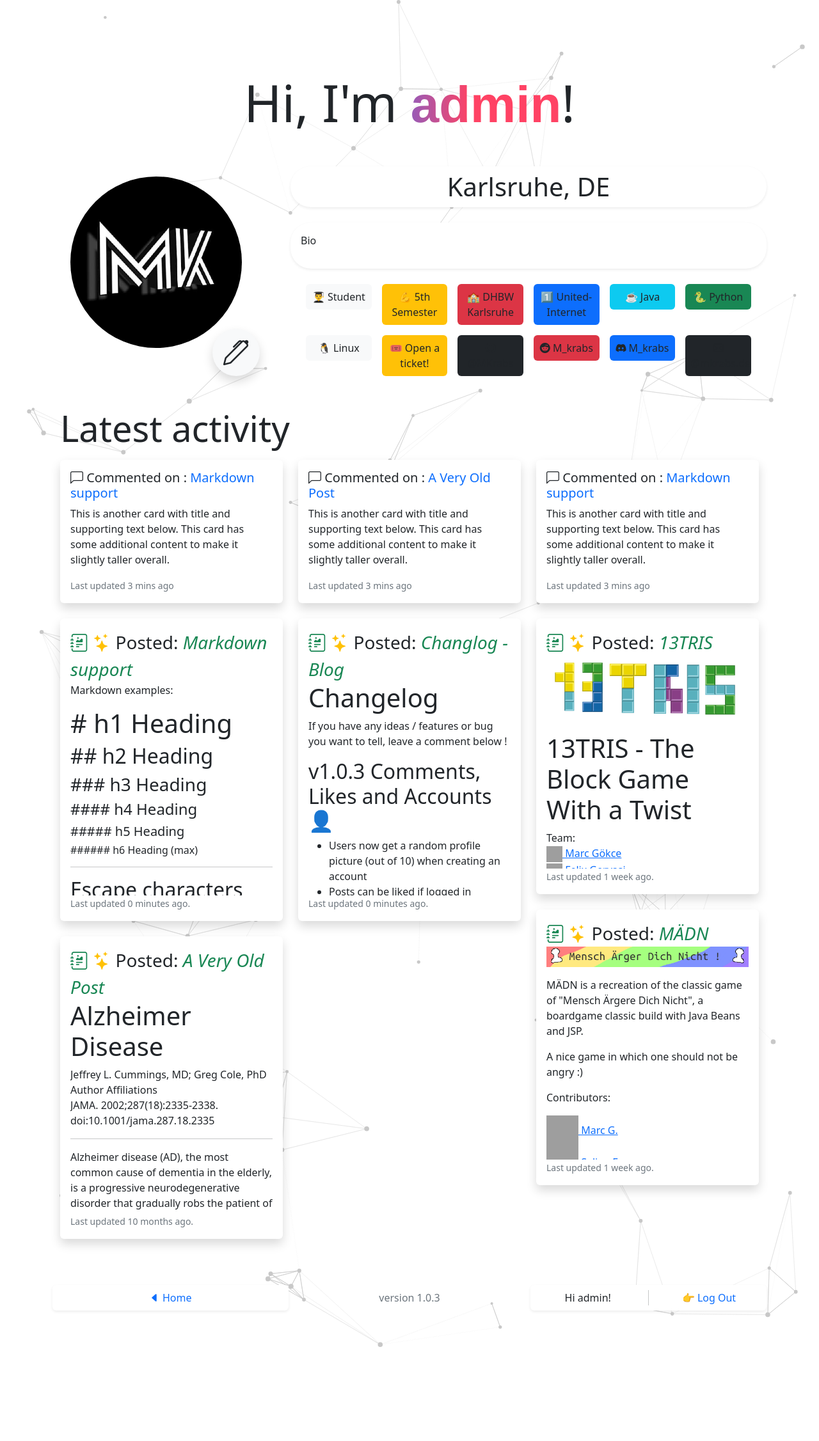
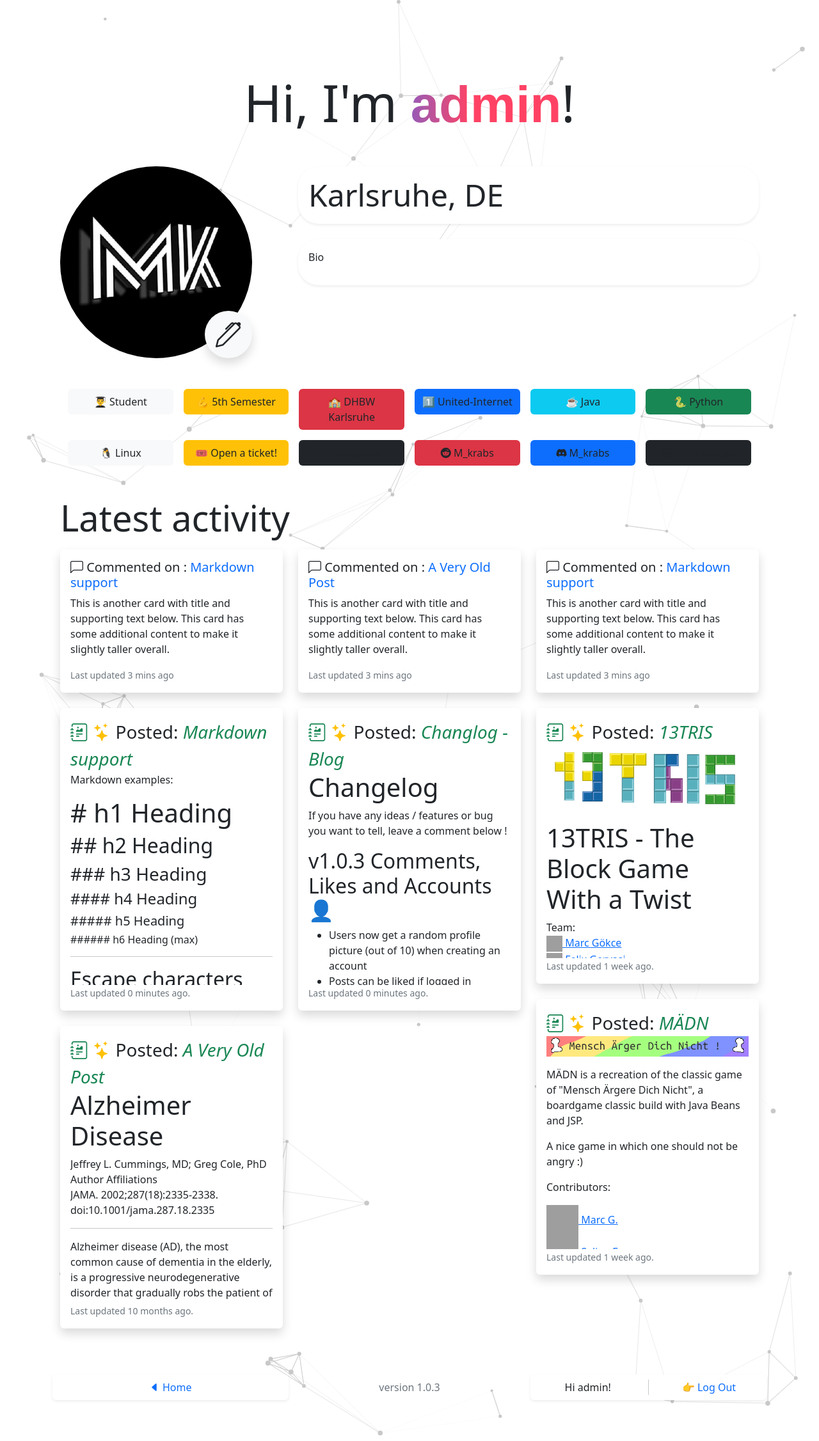
Before and after one commit to MKrabs/Blog, a Django app: a page that uses templates/blog/userprofile.html in a window 1280 px wide. Shown: the whole page at 64% size. Before the commit the page ends 2106 px from the top, so only its background shows below. Run offline with Django 3.2, Linux system fonts and the light colour scheme; a user stored in the database is signed in; data comes from the database, SQL or seed files in the repository; some libraries are stand-ins or nearby versions; grey boxes are pictures that could not be loaded.

Commit message:
NEW: User Profile edit

```diff
--- a/blog/forms.py
+++ b/blog/forms.py
@@ -1,9 +1,57 @@
-from django.contrib.auth.forms import UserCreationForm
+from django.contrib.auth.forms import UserCreationForm, UserChangeForm
 from django.contrib.auth.models import User
 from django import forms
+
+from blog.models import Profile
 
 
 class CreateUserForm(UserCreationForm):
     class Meta:
         model = User
         fields = ['username', 'email', 'password1', 'password2']
+
+
+class UpdateUserForm(forms.ModelForm):
+    username = forms.CharField(
+        max_length=100,
+        required=True,
+        widget=forms.TextInput(attrs={'class': 'form-control border-0 bg-transparent'})
+    )
+
+    class Meta:
+        model = User
+        fields = ['username']
+
+
+class UpdateProfileInfoForm(forms.ModelForm):
+    bio = forms.CharField(widget=forms.Textarea(
+        attrs={
+            'class': 'form-control border-0 h-100',
+            'rows': 20,
+            'onkeydown': 'activateConfirmButton();',
+        }))
+    location = forms.CharField(widget=forms.Textarea(
+        attrs={
+            'class': 'form-control border-0 h-100',
+            'rows': 20,
+            'onkeydown': 'activateConfirmButton();',
+        }))
+
+    class Meta:
+        model = Profile
+        fields = ['bio', 'location']
+
+
+class UpdateProfilePictureForm(forms.ModelForm):
+    picture = forms.ImageField(widget=forms.FileInput(
+        attrs={
+            'class': 'rounded-circle position-absolute bottom-0 end-0 opacity-0 btn',
+            'style': 'width: 100%; height: 100%',
+            'onchange': 'readURL(this); activateConfirmButton();',
+            'accept': '.jpg,.jpeg,.png,.gif'
+        }),
+        required=False)
+
+    class Meta:
+        model = Profile
+        fields = ['picture']
--- a/blog/models.py
+++ b/blog/models.py
@@ -1,5 +1,7 @@
+import math
 from random import randint
 
+from PIL import Image
 from django.db import models
 from django.contrib.auth.models import User
 from django.db.models.signals import post_save
@@ -11,6 +13,24 @@ class Profile(models.Model):
     bio = models.TextField(max_length=500, blank=True)
     location = models.CharField(max_length=30, blank=True)
     picture = models.ImageField(blank=True, upload_to='profile_pictures')
+
+    def save(self, *args, **kwargs):
+        super().save()
+
+        img = Image.open(self.picture.path)
+
+        h = img.height
+        w = img.width
+
+        if w > h:
+            space_start = round((w - h) / 2)
+            crop_area = (space_start, 0, space_start + h, h)
+        else:
+            space_start = round((h - w) / 2)
+            crop_area = (0, space_start, w, space_start + w)
+
+        img = img.crop(crop_area)
+        img.save(self.picture.path)
 
 
 @receiver(post_save, sender=User)
--- a/blog/views.py
+++ b/blog/views.py
@@ -3,6 +3,7 @@ from operator import attrgetter
 
 import markdown
 from django.contrib import messages
+from django.contrib.auth.decorators import login_required
 from django.contrib.auth.models import User
 from django.http import HttpResponse
 from django.shortcuts import render, redirect
@@ -10,7 +11,7 @@ from django.core.paginator import Paginator, EmptyPage
 from django.contrib.auth.forms import UserCreationForm
 from django.urls import reverse
 
-from blog.forms import CreateUserForm
+from blog.forms import CreateUserForm, UpdateUserForm, UpdateProfileInfoForm, UpdateProfilePictureForm
 import bleach
 from .models import Post, Tag, Comment, Like
 
@@ -145,7 +146,32 @@ def comment_delete(request, post_id, comm_id):
     return redirect(reverse('post', kwargs={'post_id': post_id}) + '#comments')
 
 
+@login_required()
 def user_profile(request, user_name):
+    if request.method == 'POST':
+        print("post !")
+        user_form = UpdateUserForm(request.POST, instance=request.user)
+        profile_form = UpdateProfileInfoForm(request.POST, request.FILES, instance=request.user.profile)
+        profile_picture_form = UpdateProfilePictureForm(request.POST, request.FILES, instance=request.user.profile)
+
+        print(user_form.is_valid())
+        print(profile_form.is_valid())
+        print(profile_picture_form.is_valid())
+
+        if user_form.is_valid():
+            user_form.save()
+
+        if profile_form.is_valid():
+            profile_form.save()
+
+        if profile_picture_form.is_valid():
+            profile_picture_form.save()
+
+    else:
+        user_form = UpdateUserForm(instance=request.user)
+        profile_form = UpdateProfileInfoForm(instance=request.user.profile)
+        profile_picture_form = UpdateProfilePictureForm(instance=request.user.profile)
+
     profile = User.objects.get(username=user_name)
     profile.profile.bio = marker(profile.profile.bio)
     tags = Tag.objects.all()
@@ -164,5 +190,8 @@ def user_profile(request, user_name):
     context = {
         'profile': profile,
         'tags': tags,
+        'user_form': user_form,
+        'profile_form': profile_form,
+        'profile_picture_form': profile_picture_form,
     }
     return render(request, 'blog/userprofile.html', context)
--- /dev/null
+++ b/static/js/filechooser.js
@@ -0,0 +1,35 @@
+//
+
+const readURL = (input) => {
+    if (!(input.files && input.files[0])) {
+        return;
+    }
+    const reader = new FileReader();
+    reader.onload = e => {
+        document.getElementById('profile_picture')
+            .getElementsByTagName('img')[0]
+            .setAttribute('src', e.target.result);
+    };
+    reader.readAsDataURL(input.files[0]);
+}
+
+const activateEditMode = () => {
+    [...document.getElementsByClassName('invisible')].forEach(e => {
+        e.classList.add('tempclass');
+        e.classList.remove('invisible');
+    });
+
+    [...document.getElementsByClassName('visible')].forEach(e => {
+        e.classList.add('invisible');
+        e.classList.remove('visible');
+    });
+
+    [...document.getElementsByClassName('tempclass')].forEach(e => {
+        e.classList.add('visible');
+        e.classList.remove('invisible');
+    });
+}
+
+const activateConfirmButton = () => {
+    document.getElementById('confirm-form').classList.remove('d-none');
+}
--- a/templates/blog/profile_picture.html
+++ b/templates/blog/profile_picture.html
@@ -1,6 +1,6 @@
 <!-- Profile picture -->
 
 <img src="{{ url | default:'/media/profile_pictures/anonymous.jpg' }}"
-     class="img-fluid rounded-circle p-3"
-     style="max-height: {{ maxheight }}"
+     class="img-fluid rounded-circle"
+     style="max-height: {{ maxheight }}; object-fit: cover;"
      alt="profilePicture">
--- a/templates/blog/user_history.html
+++ b/templates/blog/user_history.html
@@ -1,8 +1,4 @@
 <!-- - {{ profile }} history - -->
-
-<script src="https://cdn.jsdelivr.net/npm/masonry-layout@4.2.2/dist/masonry.pkgd.min.js"
-        integrity="sha384-GNFwBvfVxBkLMJpYMOABq3c+d3KnQxudP/mGPkzpZSTYykLBNsZEnG2D9G/X/+7D" crossorigin="anonymous"
-        async></script>
 
 <div class="row mb-3 mt-5">
     <span class="display-4">Latest activity</span>
--- a/templates/blog/userprofile.html
+++ b/templates/blog/userprofile.html
@@ -1,5 +1,12 @@
 {% extends 'blog/base.html' %}
 {% load static %}
+
+{% block scripts %}
+    <script src="{% static 'js/filechooser.js' %}" defer></script>
+    <script src="https://cdn.jsdelivr.net/npm/masonry-layout@4.2.2/dist/masonry.pkgd.min.js"
+            integrity="sha384-GNFwBvfVxBkLMJpYMOABq3c+d3KnQxudP/mGPkzpZSTYykLBNsZEnG2D9G/X/+7D" crossorigin="anonymous"
+            async></script>
+{% endblock %}
 
 {% block title %}
     {{ profile }}
@@ -11,24 +18,60 @@
 
 {% block main_body %}
     <div class="container">
+        <div class="row justify-content-center gap-5 mb-5">
+            <form method="post" enctype="multipart/form-data">
+                {% csrf_token %}
                 <div class="row justify-content-center gap-5">
-            <div class="col-auto position-relative">
+
+                    <div class="col-auto position-relative mb-auto">
+                        <div id="profile_picture">
                             {% include 'blog/profile_picture.html' with url=profile.profile.picture.url maxheight='300px' %}
+                        </div>
 
-                <div class="position-absolute bottom-0 end-0">
+                        <div class="position-relative bottom-0 end-0">
                             {% if user == profile %}
-                        <div class="position-absolute bottom-0 end-0 btn bg-light rounded-pill px-3 fs-1 shadow bi bi-pen"></div>
+                                <div onclick="activateEditMode()"
+                                     class="visible position-absolute bottom-0 end-0 btn bg-light rounded-circle px-sm-3 fs-1 shadow bi bi-pen">
+                                </div>
+                                <div class="invisible">
+                                    <div class="position-absolute bottom-0 end-0 btn bg-light rounded-circle px-sm-3 fs-1 shadow bi bi-camera">
+                                        {{ profile_picture_form.picture }}
+                                    </div>
+                                    <div id="confirm-form"
+                                         class="position-absolute bottom-0 start-0 btn bg-success rounded-circle px-sm-3 fs-1 shadow bi bi-check2 d-none">
+                                        <input type="submit"
+                                               style="width: 100%; height: 100%"
+                                               class="rounded-circle position-absolute bottom-0 end-0 opacity-0"/>
+                                    </div>
+                                </div>
                             {% endif %}
                         </div>
                     </div>
                     <div class="col-12 col-md">
                         <div class="row gap-2 gap-md-4">
-                    <div class="col-12 bg-body border-0 shadow-sm rounded-5 p-2 text-center display-6">
+                            <div class="position-relative" id="location-form">
+                                <div class="col-12 bg-body border-0 shadow-sm rounded-5 p-3 display-5 visible">
                                     {{ profile.profile.location | default:'<i>No data.</i>' }}
                                 </div>
-                    <div class="col-12 bg-body border-0 shadow-sm rounded-5 p-3">
+                                <div class="col-12 bg-body border-0 shadow-sm rounded-5 p-3 position-absolute top-0 end-0 invisible h-100">
+                                    {{ profile_form.location }}
+                                </div>
+                            </div>
+                            <div class="position-relative" id="bio-form">
+                                <div class="col-12 bg-body border-0 shadow-sm rounded-5 p-3 visible">
                                     {{ profile.profile.bio | safe | default:'<i>No bio.</i>' }}
                                 </div>
+                                <div class="col-12 bg-body border-0 shadow-sm rounded-5 p-3 position-absolute top-0 end-0 invisible h-100">
+                                    {{ profile_form.bio | safe | default:'<i>No bio.</i>' }}
+                                </div>
+                            </div>
+                        </div>
+                    </div>
+                </div>
+            </form>
+        </div>
+
+
         <div class="col-12">
             {% if tags %}
                 <div class="container-fluid text-center">
@@ -50,9 +93,6 @@
                 </div>
             {% endif %}
         </div>
-                </div>
-            </div>
-        </div>
 
         {% include 'blog/user_history.html' with profile=profile %}
     </div>
```
Lines whose indentation alone changed are shown as unchanged.
